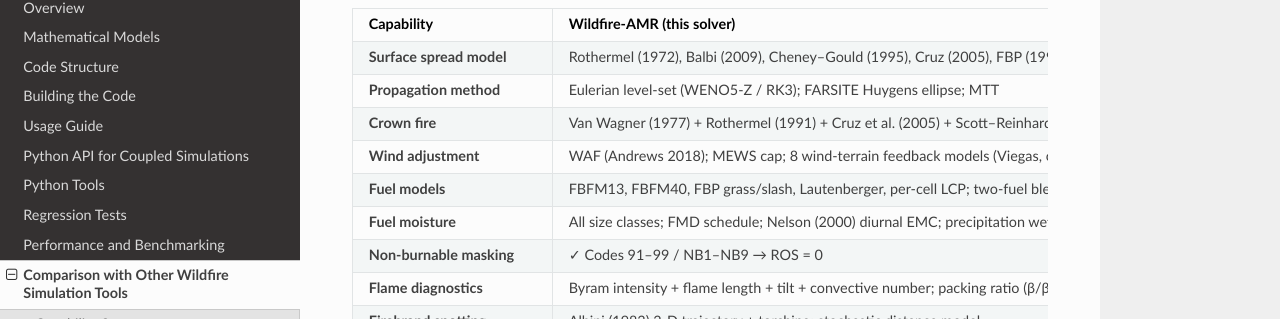
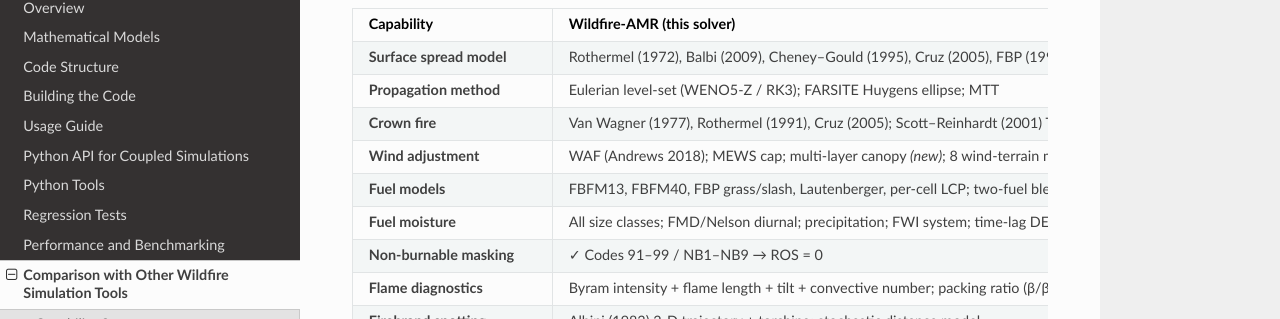
Before and after one commit to hgopalan/wildfire_levelset, a Sphinx documentation site: the page built from docs/comparison.rst, in a window 1280 px wide and 900 px high, scrolled down 578 px. Shown: the part 144-463 px from the top of the window. Built offline with Sphinx 7.4.7 and the Read the Docs theme 3.1.0, drawn with Linux system fonts in a browser that asks for light colours.

Commit message:
Update documentation: add CFSA, multi-layer canopy wind, and fuel moisture DE models

```diff
--- a/docs/comparison.rst
+++ b/docs/comparison.rst
@@ -52,16 +52,16 @@ Tools are grouped into three columns to keep the table compact:
      - Eulerian CFD (QUIC-URB / HIGRAD-FIRETEC)
      - Eulerian level-set on WRF grid
    * - **Crown fire**
-     - Van Wagner (1977) + Rothermel (1991) + Cruz
-       et al. (2005) + Scott–Reinhardt (2001) TI/CI
+     - Van Wagner (1977), Rothermel (1991), Cruz (2005);
+       Scott–Reinhardt (2001) TI/CI; CFSA *(new)*
      - Van Wagner (1977); FARSITE/FlamMap active
        via R\ :sub:`c`\ = 3.34 R\ :sub:`s`;
        BehavePlus: Van Wagner point calc.
      - Physics-based combustion
      - Van Wagner (1977)
    * - **Wind adjustment**
-     - WAF (Andrews 2018); MEWS cap;
-       8 wind-terrain feedback models (Viegas, canyon, ridge, WindNinja, FARSITE)
+     - WAF (Andrews 2018); MEWS cap; multi-layer canopy *(new)*;
+       8 wind-terrain models
      - FARSITE/FlamMap: WAF + MEWS (internal);
        BehavePlus: user-specified WAF
      - 3-D mass-consistent (QUIC-URB) or LES
@@ -74,10 +74,8 @@ Tools are grouped into three columns to keep the table compact:
      - Custom 3-D bulk density per cell
      - FBFM13
    * - **Fuel moisture**
-     - All size classes; FMD schedule; Nelson (2000) diurnal EMC;
-       precipitation wetting; solar shading; per-cell .fms;
-       Canadian FWI (FFMC/DMC/DC/BUI/FWI) *(new)*;
-       dynamic M_x *(new)*; duff moisture & smoldering *(new)*
+     - All size classes; FMD/Nelson diurnal; precipitation;
+       FWI system; time-lag DE *(new)*; duff/smolder *(new)*
      - FARSITE/FlamMap: dead/live + FMD + conditioning;
        BehavePlus: dead/live per class
      - Bulk moisture per cell
```
Also changed, not shown: README.md (+10 -7 lines), docs/mathematical_models.rst (+148 -0 lines).
